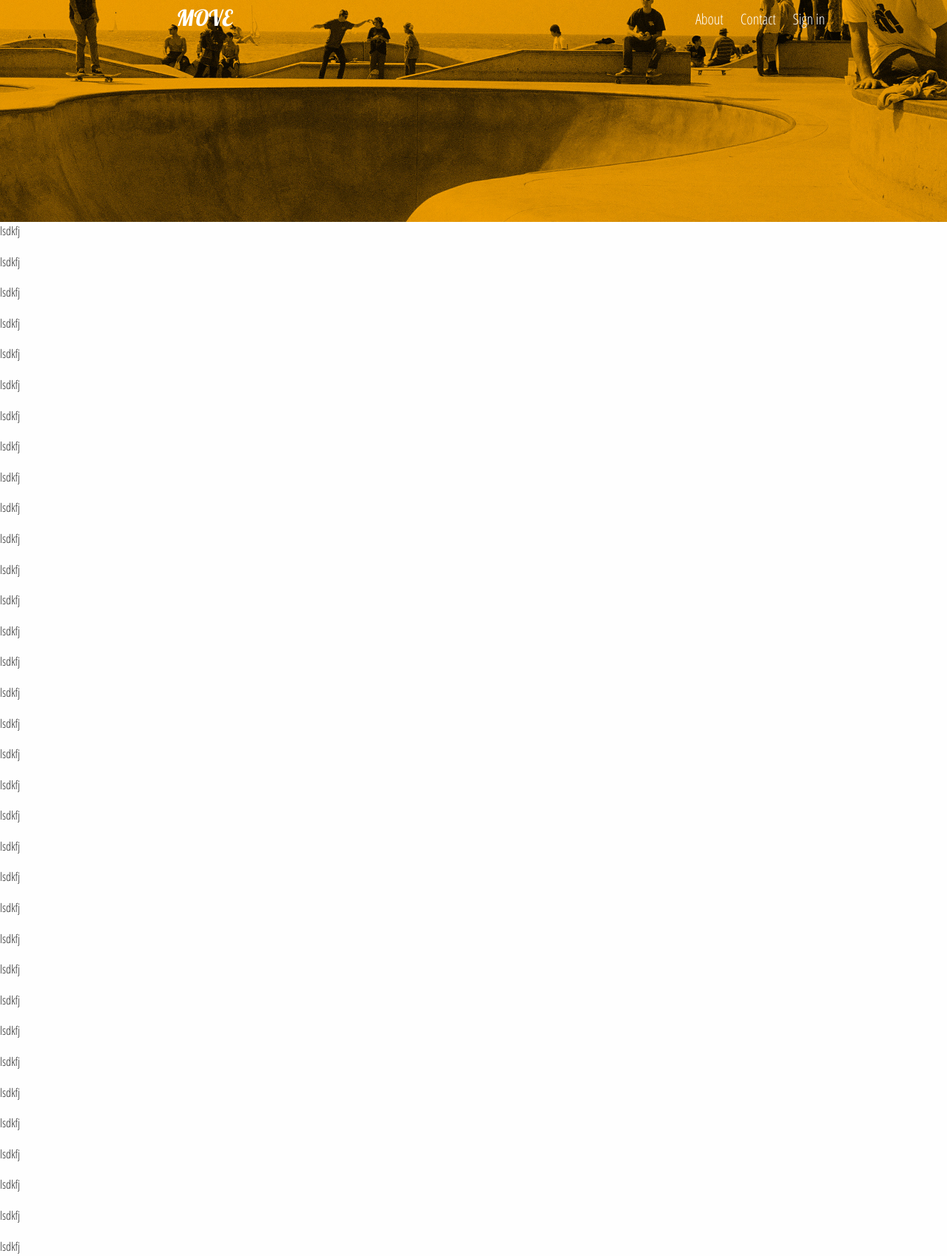
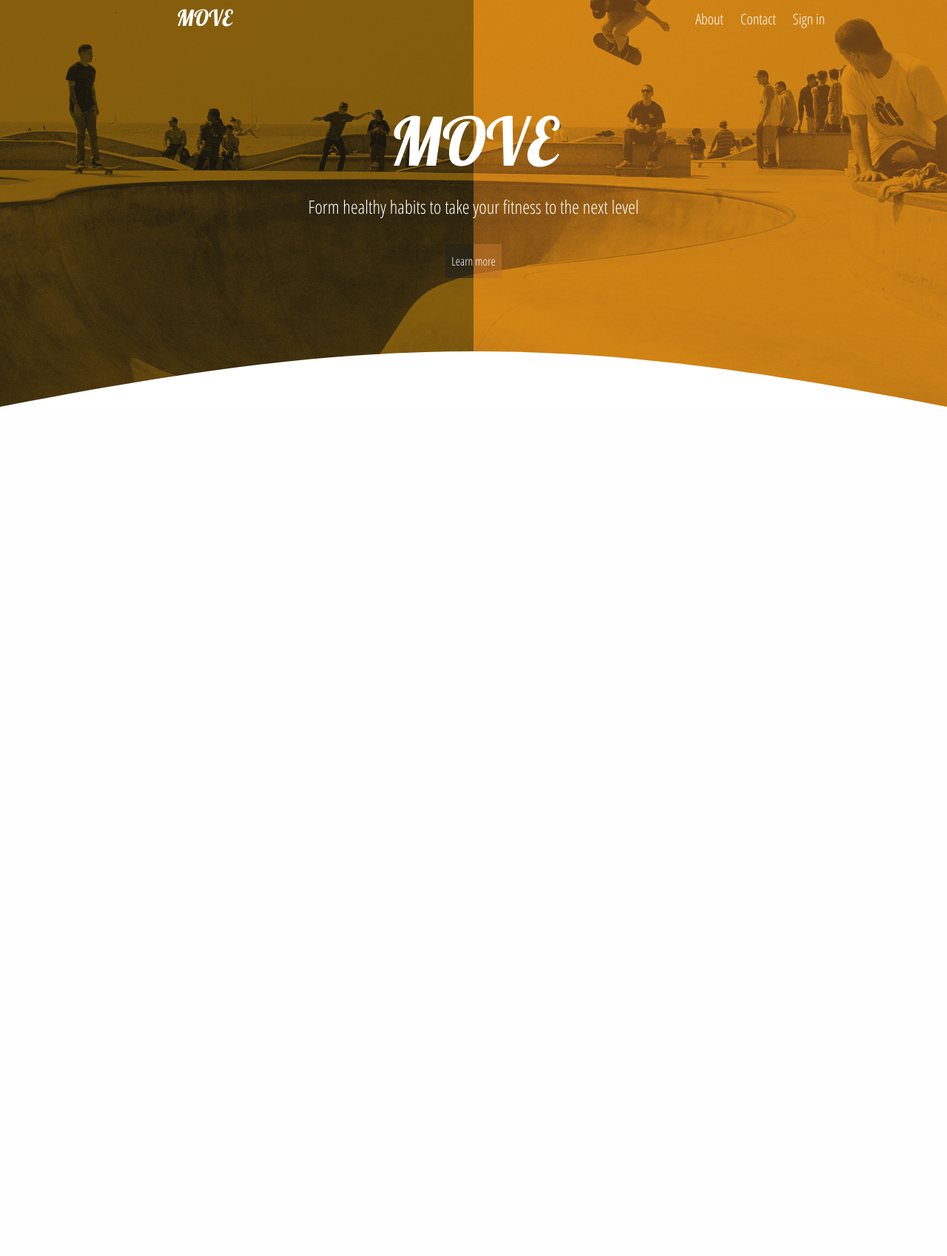
Before and after one commit to Petermuturi/moving, a plain HTML site: page index.html in a window 1280 px wide. Shown: the whole page at 74% size. After the commit the page ends 800 px from the top, so only its background shows below. Drawn offline with nearby package versions, Linux system fonts and the light colour scheme.

Commit message:
added separator

```diff
--- a/css/style.scss
+++ b/css/style.scss
@@ -5,7 +5,6 @@
    background-image: url(../assets/bg.jpg);
    background-size: cover;
    background-repeat: no-repeat;
-   height: 300px;
    background-position: center;
 }
 #logo{
@@ -29,3 +28,78 @@
 	font-size: 20px;
 	color:white;
 }
+.go-top {
+    position: fixed;
+    bottom: 0.75em;
+    right: 0.5em;
+    text-decoration: none;
+    color: white;
+    background-color: rgba(0, 0, 0, 0.4);
+    font-size: 15px;
+    padding: 10px;
+    display: none;
+    margin: 0;
+    z-index: 10;
+}
+
+.go-top:hover {
+    background-color: rgba(0, 0, 0, 0.7);
+    color: #8dc153 !important;
+    text-decoration: none;
+}
+.head{
+	padding-top: 55px;
+	font-family: 'Lobster', cursive !important;
+	text-align: center;
+	font-size: 90px;
+	font-weight: 100;
+	text-transform: uppercase;
+	color:white;
+}
+.subhd{
+	margin-top: -20px;
+	text-align: center;
+	font-size: 25px;
+	font-weight: 100;
+	color:white;
+}
+.colors{
+  margin-bottom: -17px;
+	 height: 550px;
+	background: linear-gradient(
+    to right,
+    rgba(34,34,25,0.5) 0%,
+   rgba(34,34,25,0.5) 50%,
+    rgba(189,114,40,0.5) 50%,
+    rgba(189,114,40,0.5) 100%
+  );
+}
+.more{
+  margin-top: 42px;
+  text-align: center;
+}
+.learn{
+  color:white !important;
+  text-align: center;
+  padding: 12px 8px 12px 8px;
+  background: linear-gradient(
+    to right,
+    rgba(34,34,25,0.6) 0%,
+   rgba(34,34,25,0.6) 50%,
+    rgba(189,114,40,0.6) 50%,
+    rgba(189,114,40,0.6) 100%
+  );
+}
+.learn:hover{
+  background: linear-gradient(
+    to right,
+    rgba(189,114,40,0.6) 0%,
+    rgba(189,114,40,0.6) 50%,
+     rgba(34,34,25,0.6) 50%,
+   rgba(34,34,25,0.6) 100%
+  );
+}
+#tri{
+  fill:white;
+  margin-top: -90px;
+}
--- a/index.html
+++ b/index.html
@@ -14,10 +14,13 @@
       <link rel="stylesheet" type="text/css" href="animation/animate.min.css">
    <link rel="stylesheet" type="text/css" href="animation/animate.css">
       <script type="text/javascript" src="https://code.jquery.com/jquery-2.1.1.min.js"></script>
-
+  <script type="text/javascript" src="js/script.js"></script>
 </head>
 <body>
   <div class="main">
+  <div class="colors">
+  <!-- back to top -->
+<a href="#" class="go-top">Back to top</a>
   	<!-- nav -->
   	<div class="row">
   		<div class="large-1 medium-1 columns">.</div>
@@ -34,44 +37,18 @@
   	</div>
   	<!-- top -->
   	<div>
-
+  		<p class="head">move</p>
+  		<p class="subhd">Form healthy habits to take your fitness to the next level</p>
   	</div>
-
+  <!-- learn more -->
+  <div class="more">
+  	<a href="learn" class="learn">Learn more</a>
   </div>
-<p>lsdkfj</p>
-<p>lsdkfj</p>
-<p>lsdkfj</p>
-<p>lsdkfj</p>
-<p>lsdkfj</p>
-<p>lsdkfj</p>
-<p>lsdkfj</p>
-<p>lsdkfj</p>
-<p>lsdkfj</p>
-<p>lsdkfj</p>
-<p>lsdkfj</p>
-<p>lsdkfj</p>
-<p>lsdkfj</p>
-<p>lsdkfj</p>
-<p>lsdkfj</p>
-<p>lsdkfj</p>
-<p>lsdkfj</p>
-<p>lsdkfj</p>
-<p>lsdkfj</p>
-<p>lsdkfj</p>
-<p>lsdkfj</p>
-<p>lsdkfj</p>
-<p>lsdkfj</p>
-<p>lsdkfj</p>
-<p>lsdkfj</p>
-<p>lsdkfj</p>
-<p>lsdkfj</p>
-<p>lsdkfj</p>
-<p>lsdkfj</p>
-<p>lsdkfj</p>
-<p>lsdkfj</p>
-<p>lsdkfj</p>
-<p>lsdkfj</p>
-<p>lsdkfj</p>
+</div>
+  </div>
+<svg id="tri" xmlns="http://www.w3.org/2000/svg" version="1.1" width="100%" height="100" viewBox="0 0 100 100" preserveAspectRatio="none">
+    <path d="M0 100 C40 0 60 0 100 100 Z" />
+</svg>
       <script src="js/vendor/jquery.min.js"></script>
     <script src="js/vendor/what-input.min.js"></script>
     <script src="js/foundation.min.js"></script>
--- a/js/script.js
+++ b/js/script.js
@@ -0,0 +1,19 @@
+ $(document).ready(function() {
+        function checkPosition() {
+            if ($(this).scrollTop() > 200) {
+                $('.go-top').fadeIn(500);
+            } else {
+                $('.go-top').fadeOut(300);
+            }
+        }
+        // Show or hide the sticky footer button
+        $(window).scroll(checkPosition);
+
+        // Animate the scroll to top
+        $('.go-top').click(function(event) {
+            event.preventDefault();
+
+            $('html, body').animate({scrollTop: 0}, 300);
+        });
+        checkPosition();
+    });
```
Also changed, not shown: css/style.css, 1 other file.
